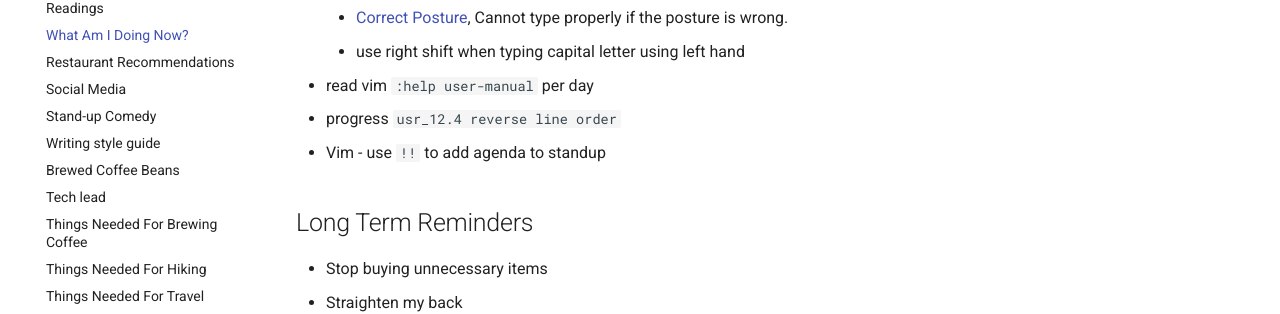
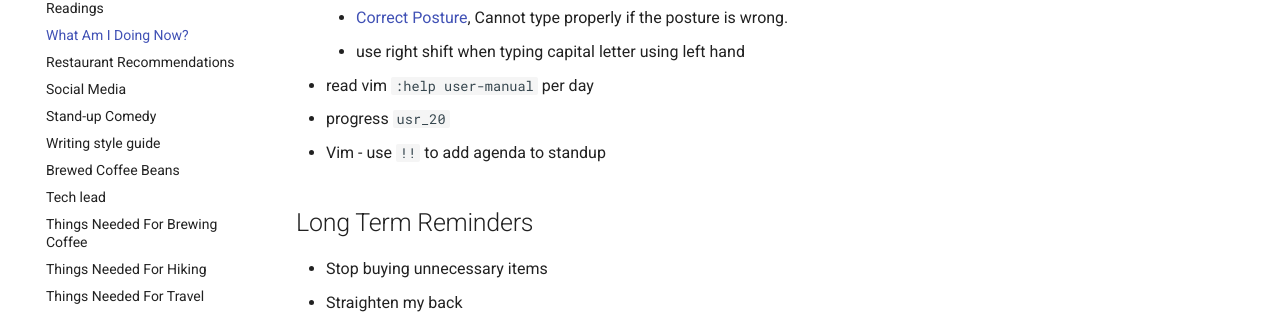
Before and after one commit to ynotstartups/notes, an MkDocs documentation site: the page built from notes/reminders.md, in a window 1280 px wide and 1052 px high. Shown: the part 518-832 px from the top of the window. Built offline with MkDocs 1.6.1 and Material for MkDocs 9.7.7, drawn with Linux system fonts in a browser that asks for light colours.

Commit message:
update progress

```diff
--- a/notes/reminders.md
+++ b/notes/reminders.md
@@ -13,7 +13,7 @@
     - [Correct Posture](https://ergonomictrends.com/proper-ergonomic-typing-posture-at-computer/), Cannot type properly if the posture is wrong.
     - use right shift when typing capital letter using left hand
 - read vim `:help user-manual` per day
-  - progress `usr_12.4 reverse line order`
+  - progress `usr_20`
 - Vim - use `!!` to add agenda to standup
 
 ## Long Term Reminders
```
